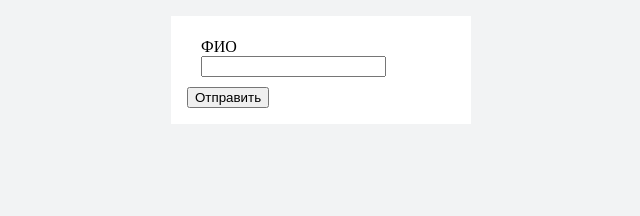
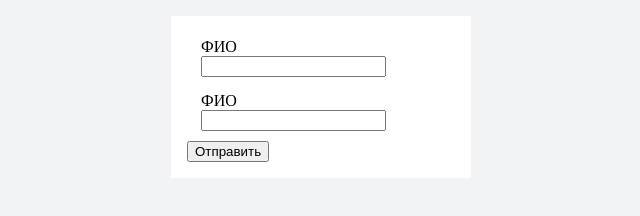
Before and after one commit to olgtap/form_covid, a plain HTML site: page index.html in a window 1280 px wide. Shown: the whole page, without its empty margins (319-959 px from the left). Drawn offline with Linux system fonts and the light colour scheme.

Commit message:
изменен html

```diff
--- a/index.html
+++ b/index.html
@@ -16,6 +16,12 @@
     <input type="text" name="appl_name" id="appl_name" class="appform__input" required>
         </div>
     </fieldset>
+    <fieldset class="appform__fieldset">
+        <div class="appform__group">
+            <label for="appl_name" class="appform__label">ФИО</label>
+            <input type="text" name="appl_name" id="appl_name" class="appform__input" required>
+        </div>
+    </fieldset>
     <input class="appform__input-submit" type="submit" value="Отправить">
 </form>
 </body>
```
